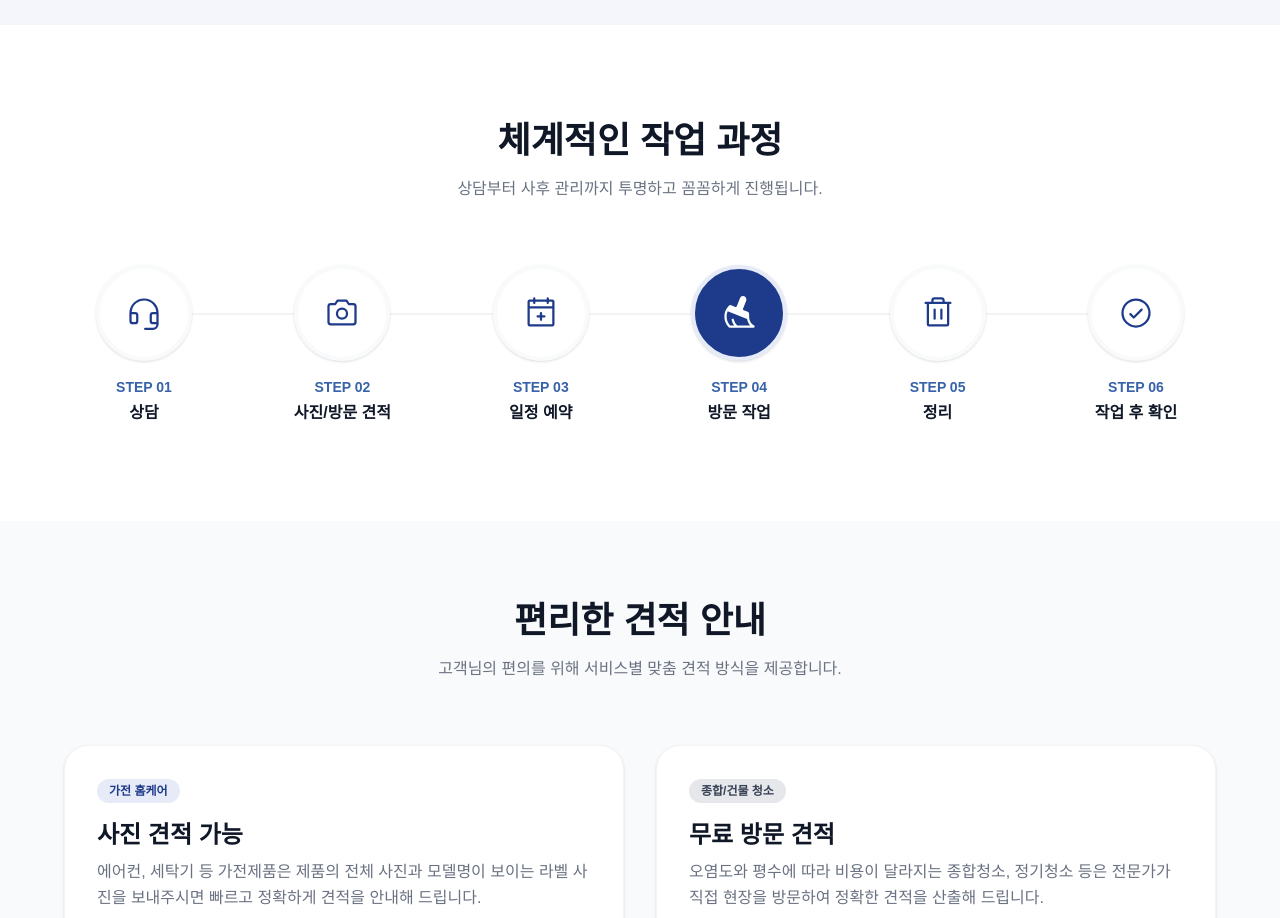
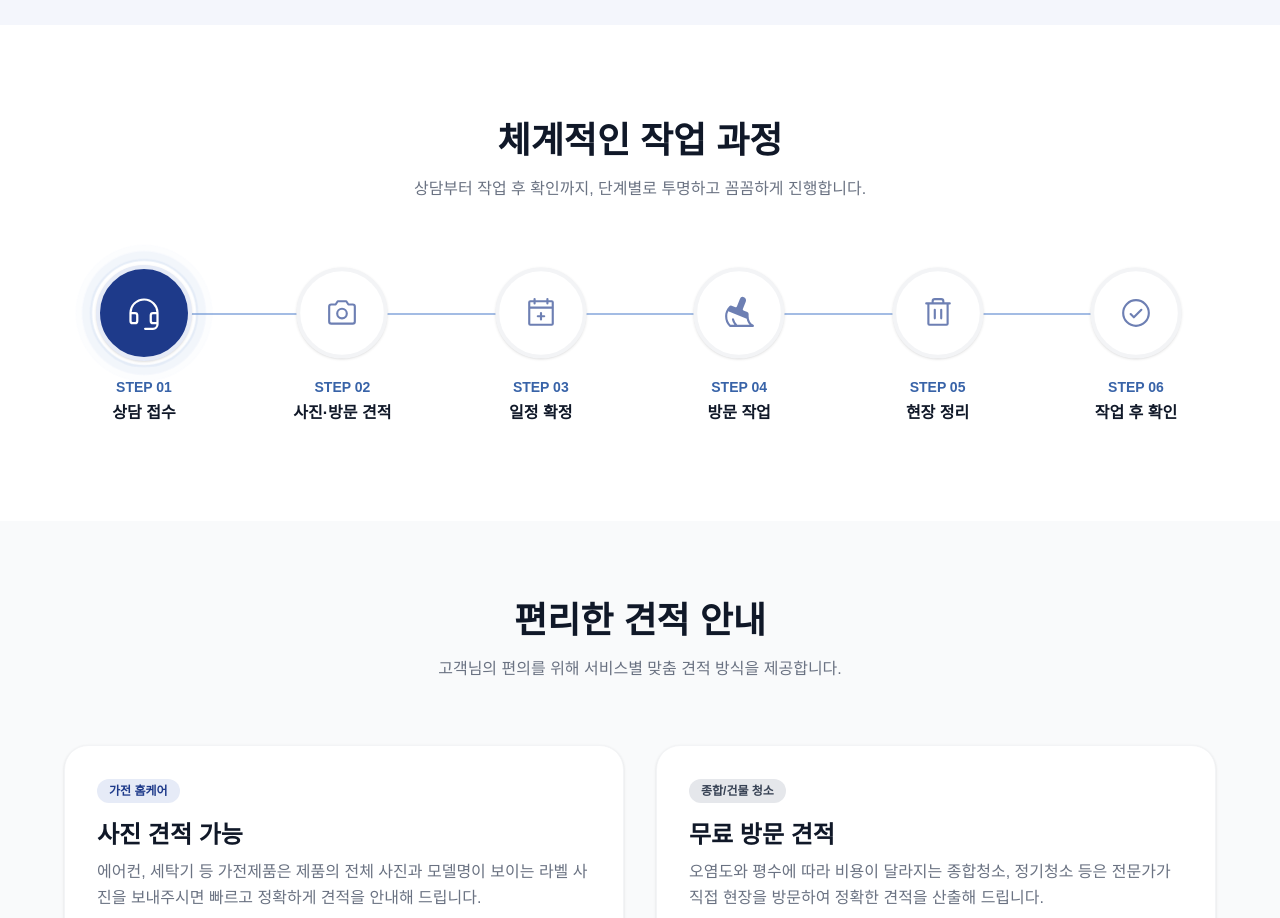
Before and after one commit to moolmin/fortressclean-web, a Next.js app: page / in a window 1280 px wide. Shown: the part 2460-3378 px from the top of the page. Built offline with nearby package versions, Linux system fonts and the light colour scheme.

Commit message:
feat: implement scroll-triggered sequential animations and pulse effect for process section steps

```diff
--- a/app/globals.css
+++ b/app/globals.css
@@ -122,10 +122,68 @@ html {
   }
 }
 
+.process-step-primary {
+  position: relative;
+  isolation: isolate;
+}
+
+.process-step-primary::after {
+  content: "";
+  position: absolute;
+  inset: -6px;
+  border-radius: 9999px;
+  border: 2px solid rgba(115, 156, 213, 0.42);
+  box-shadow:
+    0 0 0 0 rgba(115, 156, 213, 0.22),
+    0 0 0 10px rgba(115, 156, 213, 0.08);
+  pointer-events: none;
+  animation: process-step-primary-pulse 2.1s ease-out infinite;
+}
+
+.process-step-primary > * {
+  position: relative;
+  z-index: 1;
+}
+
+@keyframes process-step-primary-pulse {
+  0% {
+    transform: scale(1);
+    opacity: 0.85;
+    box-shadow:
+      0 0 0 0 rgba(115, 156, 213, 0.28),
+      0 0 0 0 rgba(115, 156, 213, 0.14);
+  }
+
+  70% {
+    transform: scale(1.14);
+    opacity: 0.2;
+    box-shadow:
+      0 0 0 12px rgba(115, 156, 213, 0.06),
+      0 0 0 22px rgba(115, 156, 213, 0);
+  }
+
+  100% {
+    transform: scale(1.18);
+    opacity: 0;
+    box-shadow:
+      0 0 0 16px rgba(115, 156, 213, 0),
+      0 0 0 28px rgba(115, 156, 213, 0);
+  }
+}
+
 @media (prefers-reduced-motion: reduce) {
   .hero-highlight-sweep::before {
     animation: none;
     transform: scaleX(1);
     opacity: 0.92;
   }
+
+  .process-step-primary::after {
+    animation: none;
+    opacity: 0.45;
+    transform: scale(1.04);
+    box-shadow:
+      0 0 0 6px rgba(115, 156, 213, 0.08),
+      0 0 0 12px rgba(115, 156, 213, 0);
+  }
 }
--- a/components/fortressclean-home/content.ts
+++ b/components/fortressclean-home/content.ts
@@ -50,7 +50,6 @@ type ServiceItem = IconItem & {
 type ProcessStep = IconItem & {
   step: string;
   title: string;
-  active: boolean;
 };
 
 type Testimonial = {
@@ -213,36 +212,32 @@ export const COMPREHENSIVE_ITEMS = [
 
 export const PROCESS_INTRO: SectionIntro = {
   title: "체계적인 작업 과정",
-  description: "상담부터 사후 관리까지 투명하고 꼼꼼하게 진행됩니다.",
+  description: "상담부터 작업 후 확인까지, 단계별로 투명하고 꼼꼼하게 진행합니다.",
 };
 
 export const PROCESS_STEPS = [
-  { step: "STEP 01", icon: Headset, title: "상담", active: false },
+  { step: "STEP 01", icon: Headset, title: "상담 접수" },
   {
     step: "STEP 02",
     icon: Camera,
-    title: "사진/방문 견적",
-    active: false,
+    title: "사진·방문 견적",
   },
   {
     step: "STEP 03",
     icon: CalendarPlus,
-    title: "일정 예약",
-    active: false,
+    title: "일정 확정",
   },
   {
     step: "STEP 04",
     icon: Broom,
     weight: "fill",
     title: "방문 작업",
-    active: true,
   },
-  { step: "STEP 05", icon: Trash, title: "정리", active: false },
+  { step: "STEP 05", icon: Trash, title: "현장 정리" },
   {
     step: "STEP 06",
     icon: CheckCircle,
     title: "작업 후 확인",
-    active: false,
   },
 ] as const satisfies readonly ProcessStep[];
 
--- a/components/fortressclean-home/process-section.tsx
+++ b/components/fortressclean-home/process-section.tsx
@@ -1,34 +1,147 @@
+"use client";
+
+import { useEffect, useRef, useState } from "react";
+
 import { CaretDown } from "./icons";
 import { PROCESS_INTRO, PROCESS_STEPS } from "./content";
 import { PhosphorIcon } from "./phosphor-icon";
 import { SectionHeading } from "./shared";
 
+const STEP_DELAY_MS = 120;
+
 export function ProcessSection() {
+  const sectionRef = useRef<HTMLElement | null>(null);
+  const [activeCount, setActiveCount] = useState(0);
+
+  useEffect(() => {
+    const section = sectionRef.current;
+
+    if (!section) {
+      return;
+    }
+
+    const prefersReducedMotion = window.matchMedia(
+      "(prefers-reduced-motion: reduce)",
+    ).matches;
+
+    let timerId: number | null = null;
+
+    if (prefersReducedMotion || !("IntersectionObserver" in window)) {
+      timerId = window.setTimeout(() => {
+        setActiveCount(PROCESS_STEPS.length);
+      }, 0);
+
+      return () => {
+        if (timerId !== null) {
+          window.clearTimeout(timerId);
+        }
+      };
+    }
+
+    const observer = new IntersectionObserver(
+      ([entry]) => {
+        if (!entry?.isIntersecting) {
+          return;
+        }
+
+        let nextCount = 0;
+        setActiveCount(0);
+
+        timerId = window.setInterval(() => {
+          nextCount += 1;
+          setActiveCount(nextCount);
+
+          if (nextCount >= PROCESS_STEPS.length && timerId !== null) {
+            window.clearInterval(timerId);
+          }
+        }, STEP_DELAY_MS);
+
+        observer.disconnect();
+      },
+      { threshold: 0.35 },
+    );
+
+    observer.observe(section);
+
+    return () => {
+      observer.disconnect();
+
+      if (timerId !== null) {
+        window.clearInterval(timerId);
+      }
+    };
+  }, []);
+
+  const progressWidth =
+    PROCESS_STEPS.length > 1
+      ? (Math.max(activeCount - 1, 0) / (PROCESS_STEPS.length - 1)) * 100
+      : 100;
+
   return (
-    <section id="process" className="bg-white py-24">
+    <section ref={sectionRef} id="process" className="bg-white py-24">
       <div className="mx-auto max-w-[1200px] px-6">
-        <SectionHeading {...PROCESS_INTRO} />
+        <SectionHeading {...PROCESS_INTRO} className="reveal" />
         <div className="relative flex flex-col items-center justify-between lg:flex-row">
-          <div className="absolute left-[5%] right-[5%] top-12 z-0 hidden h-0.5 bg-gray-100 lg:block"></div>
-          {PROCESS_STEPS.map((step, index) => (
+          <div className="absolute left-[5%] right-[5%] top-12 z-0 hidden h-0.5 bg-gray-100 lg:block" />
+          <div
+            className="absolute left-[5%] top-12 z-0 hidden h-0.5 bg-brand-300 transition-[width] duration-500 ease-out lg:block"
+            style={{ width: `${progressWidth * 0.9}%` }}
+          />
+          {PROCESS_STEPS.map((step, index) => {
+            const isVisible = index < activeCount;
+            const isPrimaryStep = index === 0;
+
+            return (
               <div key={step.step} className="contents">
-              <div className="reveal group relative z-10 mb-8 flex w-full flex-col items-center text-center lg:mb-0 lg:w-40">
                 <div
-                  className={`mb-4 flex h-24 w-24 items-center justify-center rounded-full border-4 shadow-sm transition-all duration-300 ${step.active ? "border-brand-100 bg-brand-900 text-white shadow-md group-hover:scale-110 group-hover:shadow-xl" : "border-gray-50 bg-white text-brand-900 group-hover:scale-110 group-hover:border-brand-200 group-hover:shadow-lg"}`}
+                  className={`group relative z-10 mb-8 flex w-full flex-col items-center text-center transition-all duration-500 ease-out lg:mb-0 lg:w-40 ${
+                    isVisible
+                      ? "translate-y-0 opacity-100"
+                      : "translate-y-6 opacity-0"
+                  }`}
+                >
+                  <div
+                    className={`mb-4 flex h-24 w-24 items-center justify-center rounded-full border-4 shadow-sm transition-all duration-300 ${
+                      isPrimaryStep
+                        ? "process-step-primary scale-100 border-brand-100 bg-brand-900 text-white shadow-md group-hover:-translate-y-1 group-hover:shadow-xl"
+                        : "scale-95 border-gray-100 bg-white text-brand-900/65 group-hover:-translate-y-1 group-hover:border-brand-200 group-hover:text-brand-900 group-hover:shadow-lg"
+                    }`}
                   >
                     <PhosphorIcon
                       icon={step.icon}
                       weight={step.weight}
-                    className="text-4xl"
+                      className={`text-4xl transition-transform duration-300 ${
+                        isPrimaryStep || isVisible ? "scale-100" : "scale-90"
+                      }`}
                     />
                   </div>
-                <span className="mb-1 text-sm font-bold text-brand-600">
+                  <span
+                    className={`mb-1 text-sm font-bold transition-colors duration-300 ${
+                      isPrimaryStep || isVisible
+                        ? "text-brand-600"
+                        : "text-brand-300"
+                    }`}
+                  >
                     {step.step}
                   </span>
-                <h3 className="font-bold text-gray-900">{step.title}</h3>
+                  <h3
+                    className={`font-bold transition-colors duration-300 ${
+                      isPrimaryStep || isVisible
+                        ? "text-gray-900"
+                        : "text-gray-400"
+                    }`}
+                  >
+                    {step.title}
+                  </h3>
                 </div>
                 {index < PROCESS_STEPS.length - 1 && (
-                <div className="mb-8 block text-gray-300 lg:hidden">
+                  <div
+                    className={`mb-8 block transition-all duration-500 lg:hidden ${
+                      index + 1 < activeCount
+                        ? "translate-y-0 text-brand-300 opacity-100"
+                        : "translate-y-3 text-gray-200 opacity-0"
+                    }`}
+                  >
                     <PhosphorIcon
                       icon={CaretDown}
                       weight="bold"
@@ -37,7 +150,8 @@ export function ProcessSection() {
                   </div>
                 )}
               </div>
-          ))}
+            );
+          })}
         </div>
       </div>
     </section>
```
Lines whose indentation alone changed are shown as unchanged.
